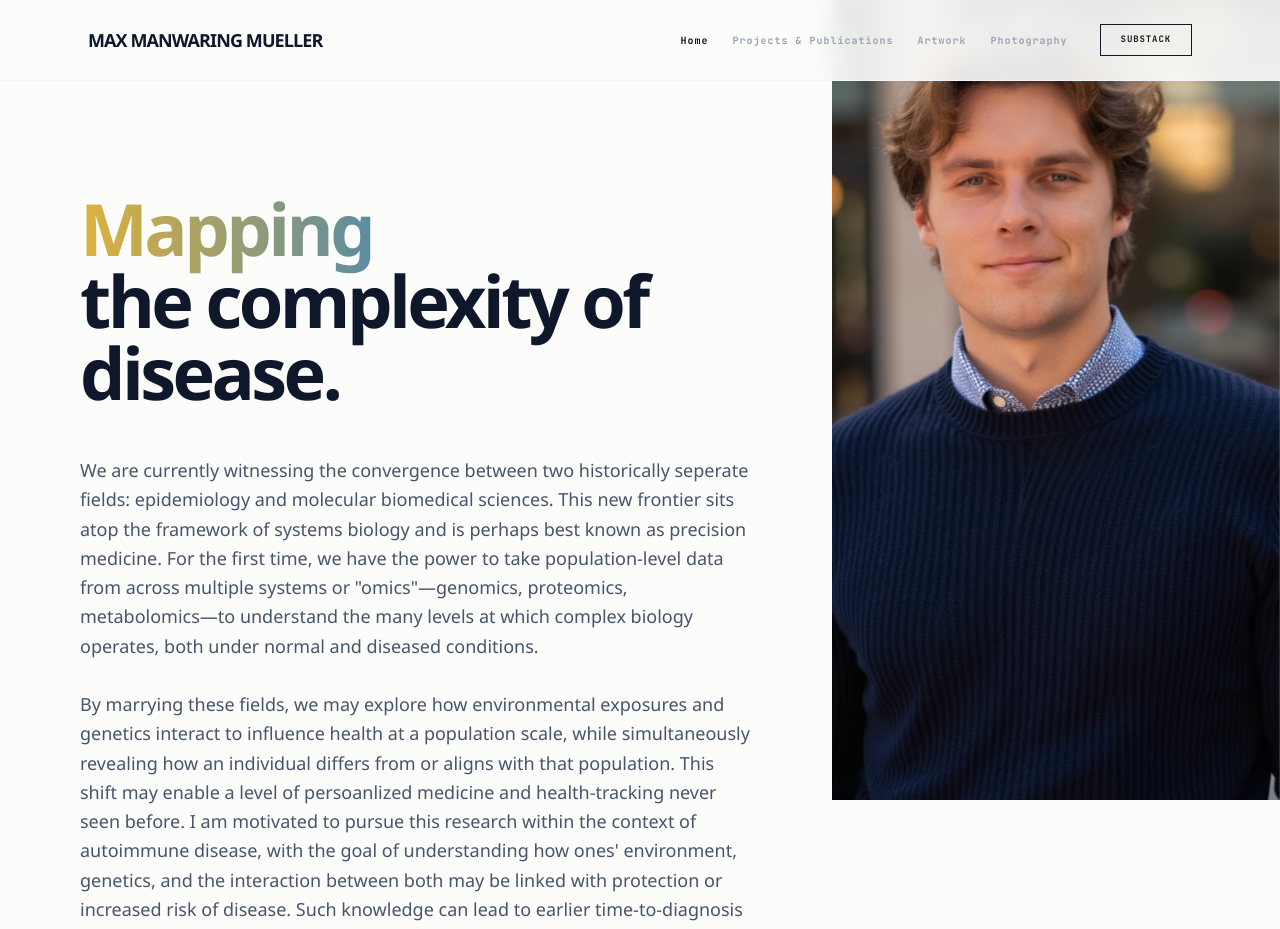
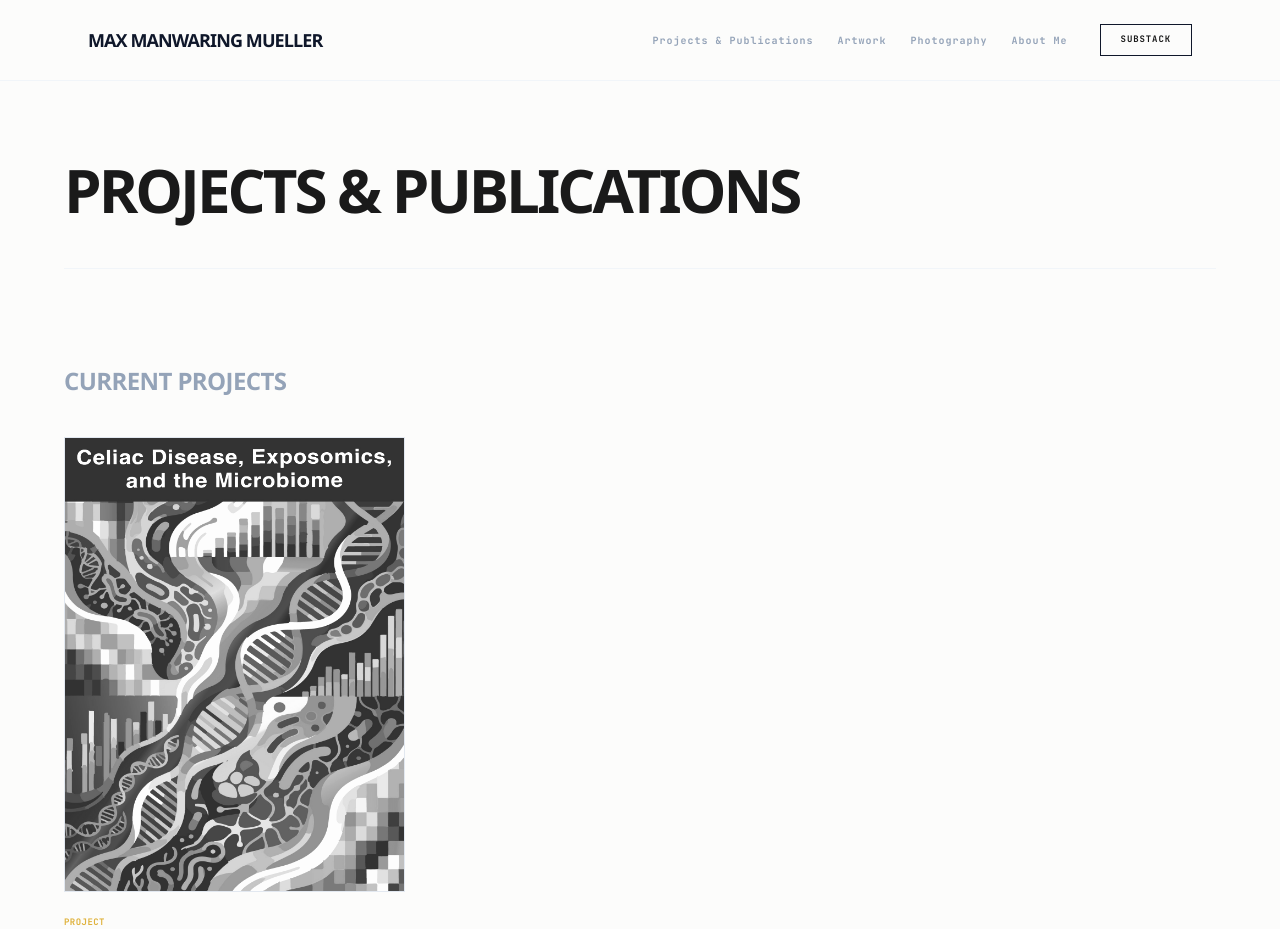
Before and after one commit to maxnoblemm/Portfolio, a React (Vite) app: page / in a window 1280 px wide. Shown: the top 929 px of the page. Built offline with nearby package versions, Linux system fonts and the light colour scheme.

Commit message:
changed website to be scroll-through

```diff
--- a/App.tsx
+++ b/App.tsx
@@ -1,11 +1,11 @@
 
-import React, { useState, useEffect } from 'react';
+import React, { useState, useEffect, useRef } from 'react';
 import Navbar from './components/Navbar';
 import ConsultationModal from './components/ConsultationModal';
 import { PROJECTS, ART_WORKS, PHOTOGRAPHY, BIO } from './constants';
-import { AppView, Photography } from './types';
+import { AppView, Photography, Project } from './types';
 
-const ProjectCard = ({ project }: { project: any }) => (
+const ProjectCard: React.FC<{ project: Project }> = ({ project }) => (
   <div className="space-y-6 group">
     <div className="aspect-[3/4] overflow-hidden bg-slate-100 border border-slate-200">
       <img
@@ -101,71 +101,51 @@ const PhotographyGallery = ({ photos }: { photos: Photography[] }) => {
 };
 
 const App: React.FC = () => {
-  const [view, setView] = useState<AppView>('home');
   const [isModalOpen, setIsModalOpen] = useState(false);
 
-  const renderContent = () => {
-    switch (view) {
-      case 'home':
-  return (
+  // 1. Create Refs for each section
+  const publicationsRef = useRef<HTMLDivElement>(null);
+  const artworkRef = useRef<HTMLDivElement>(null);
+  const photographyRef = useRef<HTMLDivElement>(null);
+  const aboutRef = useRef<HTMLDivElement>(null);
+
+  // 2. The Scrolling Logic
+  const scrollToSection = (ref: React.RefObject<HTMLDivElement>) => {
+    ref.current?.scrollIntoView({ behavior: 'smooth' });
+  };
+
+  // Helper functions to render the content inside the stacked divs
+  const renderAbout = () => (
     <div className="min-h-screen flex flex-col md:flex-row">
-      {/* Narrative Content */}
       <section className="flex-1 flex items-start pt-32 md:pt-48 pb-20 px-6 md:px-20 bg-[#fcfcfb]">
         <div className="max-w-2xl space-y-12">
-          {/* Main Headline */}
           <div className="space-y-4">
             <h1 className="text-6xl lg:text-7xl font-black text-slate-900 leading-[1] tracking-tighter">
-            <span className="text-transparent bg-clip-text bg-gradient-to-r from-[#dfb23c] to-[#5c8ca1]">
-              Mapping
-            </span> <br />
+              <span className="text-transparent bg-clip-text bg-gradient-to-r from-[#dfb23c] to-[#5c8ca1]">Mapping</span> <br />
               the complexity of disease.
             </h1>
           </div>
-
-          {/* Vision Section */}
-          <div className="space-y-8 text-lg text-slate-600 font-light leading-relaxed whitespace-pre-line">
-            {BIO.visionText}
+          <div className="space-y-8 text-lg text-slate-600 font-light leading-relaxed whitespace-pre-line">{BIO.visionText}</div>
+          <div className="space-y-6 pt-4 border-t border-slate-100">
+            <h3 className="text-2xl font-black text-slate-900 uppercase tracking-tighter">Purpose of this Site</h3>
+            <div className="text-lg text-slate-600 font-light leading-relaxed whitespace-pre-line">{BIO.purposeText}</div>
           </div>
-
-          {/* Purpose Section with Styled Heading */}
-          <div className="space-y-6 pt-4 border-t border-slate-100">
-            <h3 className="text-2xl font-black text-slate-900 uppercase tracking-tighter">
-              Purpose of this Site
-            </h3>
-            <div className="text-lg text-slate-600 font-light leading-relaxed whitespace-pre-line">
-              {BIO.purposeText}
-            </div>
-          </div>
-
-          {/* Call to Action Button */}
           <div className="pt-4">
-            <button
-              onClick={() => setIsModalOpen(true)}
-              className="px-10 py-5 bg-slate-900 text-white font-bold tracking-tight hover:bg-slate-800 transition-all uppercase text-xs"
-            >
-              Substack
-            </button>
+            <button onClick={() => setIsModalOpen(true)} className="px-10 py-5 bg-slate-900 text-white font-bold tracking-tight hover:bg-slate-800 transition-all uppercase text-xs">Substack</button>
           </div>
         </div>
       </section>
-
-      {/* Right Side: Profile Image */}
       <div className="w-full md:w-1/3 lg:w-[35%] h-[60vh] md:h-screen md:sticky top-0">
-        <img
-          src={BIO.image}
-          alt={BIO.name}
-          className="w-full h-full object-cover object-top pt-12 md:pt-0"
-        />
+        <img src={BIO.image} alt={BIO.name} className="w-full h-full object-cover object-top pt-12 md:pt-0" />
       </div>
     </div>
   );
-      case 'artwork':
-        return (
+
+  const renderArtwork = () => (
     <div className="pt-40 pb-40 px-6 bg-[#f8f8f7]">
       <div className="max-w-6xl mx-auto">
         <h2 className="text-6xl font-black tracking-tighter uppercase mb-24">Cover Art</h2>
         <div className="grid md:grid-cols-3 gap-10">
-                {/* CONSISTENT DATA: Mapping over ART_WORKS imported from constants */}
           {ART_WORKS.map((art) => (
             <div key={art.id} className="group cursor-crosshair">
               <div className="aspect-[3/4] overflow-hidden bg-slate-200 border border-slate-300">
@@ -182,74 +162,29 @@ const App: React.FC = () => {
     </div>
   );
 
-        case 'publications': {
+  const renderPublications = () => {
     const currentProjects = PROJECTS.filter(p => p.type === 'Project');
     const finishedPubs = PROJECTS.filter(p => p.type === 'Publication');
-
     return (
       <div className="pt-40 pb-40 px-6">
         <div className="max-w-6xl mx-auto space-y-24">
-
-                {/* Header */}
           <div className="border-b border-slate-100 pb-12">
             <h2 className="text-6xl font-black tracking-tighter uppercase">Projects & Publications</h2>
           </div>
-
-                {/* Section 1: Current Projects (No Links) */}
           <div className="space-y-10">
             <h3 className="text-2xl font-bold tracking-tight uppercase text-slate-400">Current Projects</h3>
             <div className="grid md:grid-cols-3 gap-16">
-                    {currentProjects.map((project) => (
-                      <div key={project.id} className="space-y-6 group">
-                        <div className="aspect-[3/4] overflow-hidden bg-slate-100 border border-slate-200">
-                          <img src={project.image} alt={project.title} className="w-full h-full object-cover filter contrast-125 grayscale group-hover:grayscale-0 transition-all duration-700" />
-                        </div>
-                        <div className="space-y-3">
-                          <p className="mono text-[9px] font-bold text-[#dfb23c] uppercase">{project.type}</p>
-                          <h3 className="text-xl font-bold tracking-tight">{project.title}</h3>
-                          <p className="text-slate-500 text-sm font-light leading-relaxed">{project.description}</p>
-                          <div className="flex flex-wrap gap-2 pt-2">
-                            {project.tags.map((t) => (
-                              <span key={t} className="px-2 py-1 bg-slate-50 text-[8px] mono font-bold text-slate-400 uppercase">
-                                {t}
-                              </span>
+            {currentProjects.map((p) => (
+              <ProjectCard key={p.id} project={p} />
             ))}
             </div>
           </div>
-                      </div>
-                    ))}
-                  </div>
-                </div>
-
-                {/* Section 2: Publications (With Links) */}
           <div className="space-y-10 pt-10 border-t border-slate-50">
             <h3 className="text-2xl font-bold tracking-tight uppercase text-slate-400">Publications</h3>
             <div className="grid md:grid-cols-3 gap-16">
-                    {finishedPubs.map((project) => (
-                      <a
-                        key={project.id}
-                        href={project.link}
-                        target="_blank"
-                        rel="noopener noreferrer"
-                        className="block space-y-6 group cursor-pointer"
-                      >
-                        <div className="aspect-[3/4] overflow-hidden bg-slate-100 border border-slate-200">
-                           <img src={project.image} alt={project.title} className="w-full h-full object-cover grayscale group-hover:grayscale-0 transition-all duration-700" />
-                        </div>
-                        <div className="space-y-3">
-                          <p className="mono text-[9px] font-bold text-[#5c8ca1] uppercase">{project.type}</p>
-                          <h3 className="text-xl font-bold tracking-tight group-hover:underline decoration-[#5c8ca1] underline-offset-4">
-                            {project.title}
-                          </h3>
-                          <p className="text-slate-500 text-sm font-light leading-relaxed">{project.description}</p>
-                          <div className="flex flex-wrap gap-2 pt-2">
-                            {project.tags.map((t) => (
-                              <span key={t} className="px-2 py-1 bg-slate-50 text-[8px] mono font-bold text-slate-400 uppercase">
-                                {t}
-                              </span>
-                            ))}
-                          </div>
-                        </div>
+              {finishedPubs.map((p) => (
+                <a key={p.id} href={p.link} target="_blank" rel="noopener noreferrer" className="block space-y-6 group cursor-pointer">
+                  <ProjectCard project={p} />
                 </a>
               ))}
             </div>
@@ -257,22 +192,24 @@ const App: React.FC = () => {
         </div>
       </div>
     );
-        }
-
-      case 'photography':
-        return <PhotographyGallery photos={PHOTOGRAPHY} />;
-
-      default:
-        return null;
-    }
   };
 
   return (
     <div className="min-h-screen">
-      <Navbar currentView={view} setView={setView} onConsultClick={() => setIsModalOpen(true)} />
+      {/* 3. Pass the scroll handlers to Navbar */}
+      <Navbar
+        onPubsClick={() => scrollToSection(publicationsRef)}
+        onArtClick={() => scrollToSection(artworkRef)}
+        onPhotoClick={() => scrollToSection(photographyRef)}
+        onAboutClick={() => scrollToSection(aboutRef)}
+      />
 
-      <main className="transition-opacity duration-500">
-        {renderContent()}
+      <main>
+        {/* 4. All sections stacked on top of each other */}
+        <div ref={publicationsRef}>{renderPublications()}</div>
+        <div ref={artworkRef}>{renderArtwork()}</div>
+        <div ref={photographyRef}><PhotographyGallery photos={PHOTOGRAPHY} /></div>
+        <div ref={aboutRef}>{renderAbout()}</div>
       </main>
 
       <ConsultationModal isOpen={isModalOpen} onClose={() => setIsModalOpen(false)} />
@@ -281,20 +218,13 @@ const App: React.FC = () => {
         <div className="max-w-6xl mx-auto flex flex-col md:flex-row justify-between items-center gap-12">
           <div className="space-y-2 text-center md:text-left">
             <p className="text-xl font-black tracking-tight uppercase">MAX MANWARING MUELLER</p>
-      <p className="mono text-[10px] text-[#dfb23c] font-bold uppercase tracking-widest">
-        {BIO.title}
-      </p>
-      <p className="mono text-[8px] text-slate-400 tracking-[0.2em] uppercase">
-        Biomedical Informatician | Digital Artist | Consultant
-      </p>
+            <p className="mono text-[10px] text-[#dfb23c] font-bold uppercase tracking-widest">{BIO.title}</p>
           </div>
-
           <div className="flex gap-12 mono text-[10px] font-bold uppercase text-slate-400">
-      <a href="#" className="hover:text-slate-900 transition-colors">GitHub</a>
-      <a href="#" className="hover:text-slate-900 transition-colors">LinkedIn</a>
-      <a href="#" className="hover:text-slate-900 transition-colors">ORCID</a>
+            <a href="#" className="hover:text-slate-900">GitHub</a>
+            <a href="#" className="hover:text-slate-900">LinkedIn</a>
+            <a href="#" className="hover:text-slate-900">ORCID</a>
           </div>
-
           <p className="mono text-[8px] text-slate-300">EST 2026</p>
         </div>
       </footer>
--- a/components/Navbar.tsx
+++ b/components/Navbar.tsx
@@ -1,37 +1,38 @@
 import React, { useState } from 'react';
-import { AppView } from '../types';
 
 interface NavbarProps {
-  currentView: AppView;
-  setView: (view: AppView) => void;
-  // Note: We keep this prop to avoid errors in App.tsx,
-  // even though we are linking to Substack now.
-  onConsultClick: () => void;
+  onPubsClick: () => void;
+  onArtClick: () => void;
+  onPhotoClick: () => void;
+  onAboutClick: () => void;
+
 }
 
-const Navbar: React.FC<NavbarProps> = ({ currentView, setView, onConsultClick }) => {
+const Navbar: React.FC<NavbarProps> = ({ onPubsClick, onArtClick, onPhotoClick, onAboutClick }) => {
   const [isOpen, setIsOpen] = useState(false);
 
-  const menuItems: { id: AppView; label: string }[] = [
-    { id: 'home', label: 'Home' },
-    { id: 'publications', label: 'Projects & Publications' },
-    { id: 'artwork', label: 'Artwork' },
-    { id: 'photography', label: 'Photography' },
+  // Map the labels to the specific click handlers
+  const menuItems = [
+    { label: 'Projects & Publications', action: onPubsClick },
+    { label: 'Artwork', action: onArtClick },
+    { label: 'Photography', action: onPhotoClick },
+    { label: 'About Me', action: onAboutClick },
   ];
 
-  const handleNav = (view: AppView) => {
-    setView(view);
-    setIsOpen(false);
-    window.scrollTo({ top: 0, behavior: 'smooth' });
+  const handleNav = (action: () => void) => {
+    action();
+    setIsOpen(false); // Close mobile menu after clicking
   };
 
   return (
     <nav className="fixed top-0 left-0 right-0 z-[100] bg-[#fcfcfb]/90 backdrop-blur-md border-b border-slate-100">
       <div className="max-w-6xl mx-auto px-6">
         <div className="flex justify-between h-20 items-center">
-          {/* Logo / Home Link */}
-          <button onClick={() => setView('home')} className="flex flex-col group">
-            <span className="text-lg font-black text-slate-900 tracking-tighter leading-none uppercase">MAX MANWARING MUELLER</span>
+          {/* Logo */}
+          <button onClick={() => handleNav(onAboutClick)} className="flex flex-col group text-left">
+            <span className="text-lg font-black text-slate-900 tracking-tighter leading-none uppercase">
+              MAX MANWARING MUELLER
+            </span>
           </button>
 
           {/* Desktop Nav Items */}
@@ -39,16 +40,15 @@ const Navbar: React.FC<NavbarProps> = ({ currentView, setView, onConsultClick })
             <div className="flex space-x-6 mono text-[10px] font-bold uppercase tracking-widest text-slate-400">
               {menuItems.map(item => (
                 <button
-                  key={item.id}
-                  onClick={() => handleNav(item.id)}
-                  className={`hover:text-slate-900 transition-colors ${currentView === item.id ? 'text-slate-900' : ''}`}
+                  key={item.label}
+                  onClick={() => handleNav(item.action)}
+                  className="hover:text-slate-900 transition-colors"
                 >
                   {item.label}
                 </button>
               ))}
             </div>
 
-            {/* Desktop Substack Link */}
             <a
               href="https://maxnoblemm.substack.com/?utm_campaign=profile_chips"
               target="_blank"
@@ -60,10 +60,7 @@ const Navbar: React.FC<NavbarProps> = ({ currentView, setView, onConsultClick })
           </div>
 
           {/* Mobile Menu Trigger */}
-          <button
-            onClick={() => setIsOpen(!isOpen)}
-            className="md:hidden flex flex-col space-y-1 z-[110]"
-          >
+          <button onClick={() => setIsOpen(!isOpen)} className="md:hidden flex flex-col space-y-1 z-[110]">
             <span className={`w-6 h-0.5 bg-slate-900 transition-transform ${isOpen ? 'rotate-45 translate-y-1.5' : ''}`}></span>
             <span className={`w-6 h-0.5 bg-slate-900 transition-opacity ${isOpen ? 'opacity-0' : ''}`}></span>
             <span className={`w-6 h-0.5 bg-slate-900 transition-transform ${isOpen ? '-rotate-45 -translate-y-1.5' : ''}`}></span>
@@ -71,33 +68,19 @@ const Navbar: React.FC<NavbarProps> = ({ currentView, setView, onConsultClick })
         </div>
       </div>
 
-      {/* Mobile Overlay - Only visible when isOpen is true */}
+      {/* Mobile Overlay */}
       {isOpen && (
-        <div className="fixed inset-0 bg-[#fcfcfb] z-[105] md:hidden pt-32 px-6 h-screen overflow-y-auto">
+        <div className="fixed inset-0 bg-[#fcfcfb] z-[105] md:hidden pt-32 px-6 h-screen">
           <div className="flex flex-col space-y-8">
             {menuItems.map(item => (
               <button
-                key={item.id}
-                onClick={() => handleNav(item.id)}
-                className={`text-5xl font-black uppercase tracking-tighter text-left ${
-                  currentView === item.id ? 'text-[#dfb23c]' : 'text-slate-900'
-                }`}
+                key={item.label}
+                onClick={() => handleNav(item.action)}
+                className="text-5xl font-black uppercase tracking-tighter text-left text-slate-900"
               >
                 {item.label}
               </button>
             ))}
-
-            {/* Mobile Substack Link (At the bottom of the list) */}
-            <div className="pt-8 border-t border-slate-100">
-                <a
-                  href="https://maxnoblemm.substack.com/?utm_campaign=profile_chips"
-                  target="_blank"
-                  rel="noopener noreferrer"
-                  className="block w-full py-6 bg-slate-900 text-white font-bold uppercase tracking-widest text-sm text-center"
-                >
-                  Visit Substack
-                </a>
-            </div>
           </div>
         </div>
       )}
--- a/types.ts
+++ b/types.ts
@@ -41,4 +41,4 @@ export interface Experience {
   description: string[];
 }
 
-export type AppView = 'home' | 'bioinformatics' | 'publications' | 'artwork' | 'photography';
+export type AppView = 'home' | 'about me' | 'bioinformatics' | 'publications' | 'artwork' | 'photography';
```
Lines whose indentation alone changed are shown as unchanged.
